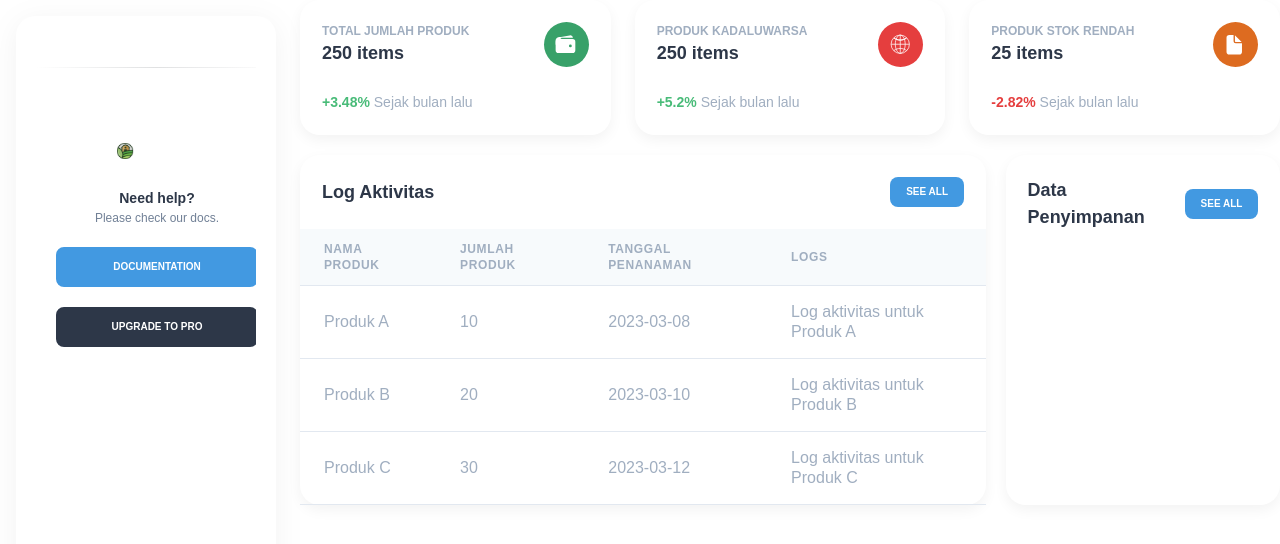
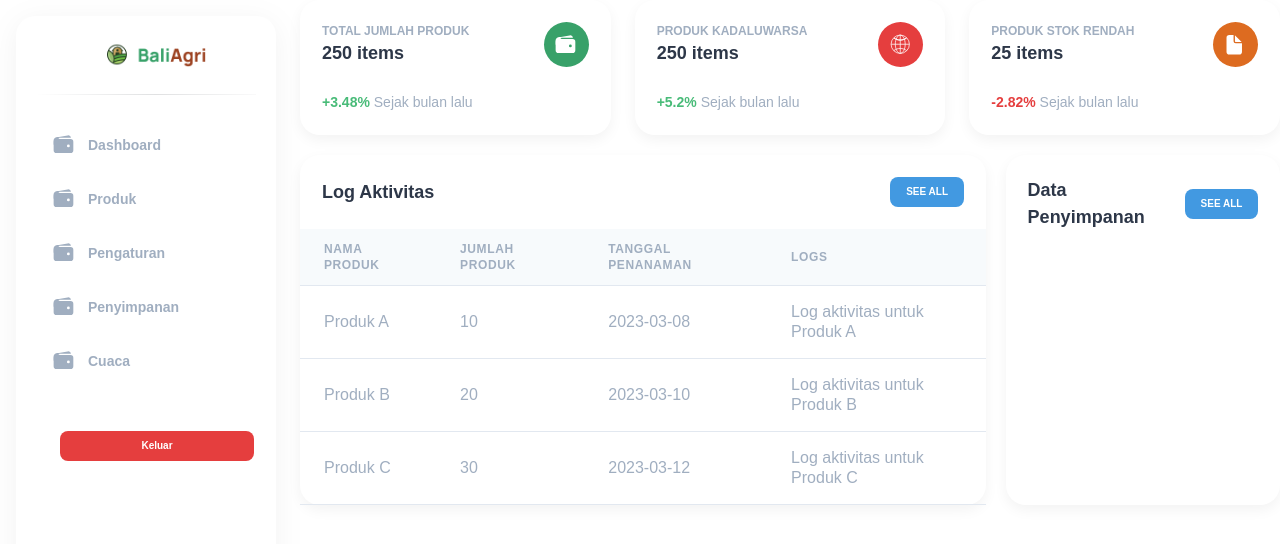
Before and after one commit to aruvin-s/smartfarm, a React (Vite) app: page / in a window 1280 px wide. Shown: the top 544 px of the page. Built offline with nearby package versions, Linux system fonts and the light colour scheme.

Commit message:
fix sidebar

```diff
--- a/src/components/Sidebar/Sidebar.jsx
+++ b/src/components/Sidebar/Sidebar.jsx
@@ -1,5 +1,5 @@
 /*eslint-disable*/
-import { HamburgerIcon } from "@chakra-ui/icons";
+import { HamburgerIcon, Icon } from "@chakra-ui/icons";
 // chakra imports
 import {
   Box,
@@ -18,6 +18,12 @@ import {
 } from "@chakra-ui/react";
 import IconBox from "../Icons/IconBox";
 import {
+  CartIcon,
+  DocumentIcon,
+  GlobeIcon,
+  WalletIcon,
+} from "../Icons/Icons.jsx";
+import {
   renderThumbDark,
   renderThumbLight,
   renderTrack,
@@ -30,6 +36,7 @@ import { SidebarHelp } from "./SidebarHelp";
 import React, { useState } from "react";
 import { Scrollbars } from "react-custom-scrollbars";
 import { NavLink, useLocation } from "react-router-dom";
+import sidebarLogo from "../../assets/logoSidebar.png";
 
 
 
@@ -50,18 +57,19 @@ function Sidebar(props) {
   // this function creates the links and collapses that appear in the sidebar (left menu)
   const { sidebarVariant } = props;
   const [menuItems, setMenuItems] = useState([
-    { name: "Dashboard", icon: "HamburgerIcon" },
-    { name: "Settings", icon: "HamburgerIcon" },
-    { name: "Help", icon: "HamburgerIcon" },
+    { name: "Dashboard", icon: "CartIcon" },
+    { name: "Produk", icon: "HamburgerIcon" },
+    { name: "Pengaturan", icon: "HamburgerIcon" },
+    { name: "Penyimpanan", icon: "HamburgerIcon" },
+    { name: "Cuaca", icon: "HamburgerIcon" }
   ]);
-  const createLinks = (routes) => {
+  const createLinks = () => {
     // Chakra Color Mode
     let activeBg = useColorModeValue("white", "navy.700");
     let inactiveBg = useColorModeValue("white", "navy.700");
     let activeColor = useColorModeValue("gray.700", "white");
     let inactiveColor = useColorModeValue("gray.400", "gray.400");
     let sidebarActiveShadow = "0px 7px 11px rgba(0, 0, 0, 0.04)";
-    const createLinks = () => {
     return menuItems.map((item, key) => (
         <Button
           key={key}
@@ -81,10 +89,10 @@ function Sidebar(props) {
         >
           <Flex>
             {typeof item.icon === "string" ? (
-              <Icon>{item.icon}</Icon>
+              <WalletIcon h={"24px"} w={"24px"} color="gray.400" me="12px" />
             ) : (
               <IconBox bg="blue.500" color="white" h="30px" w="30px" me="12px">
-                {item.icon}
+              <WalletIcon h={"24px"} w={"24px"} color="gray.400" />
               </IconBox>
             )}
             <Text color={useColorModeValue("gray.400", "white")} my="auto" fontSize="sm">
@@ -94,8 +102,6 @@ function Sidebar(props) {
         </Button>
       ));
   };
-
-  };
   const { logo, routes } = props;
 
   //  BRAND
@@ -104,15 +110,16 @@ function Sidebar(props) {
   let sidebarRadius = "20px";
   let sidebarMargins = "0px";
   var brand = (
-    <Box pt={"25px"} mb="12px">
-      {logo}
+    <Box pt={"25px"}>
+      <Box mx="auto" width="100px">
+        <img src={sidebarLogo} alt="Sidebar Logo" style={{ width: "100%", height: "auto" }} />
+      </Box>
       <HSeparator my="26px" />
     </Box>
   );
 
   // SIDEBAR
   return (
-    <Box ref={mainPanel}>
     <Box display={{ sm: "none", xl: "block" }} position="fixed">
       <Box
         bg={sidebarBg}
@@ -131,6 +138,10 @@ function Sidebar(props) {
         m={sidebarMargins}
         filter="drop-shadow(0px 5px 14px rgba(0, 0, 0, 0.05))"
         borderRadius={sidebarRadius}
+        display="flex"
+        flexDirection="column"
+        alignItems="center" // Center items horizontally
+        justifyContent="space-between" // Align items evenly along the vertical axis
       >
         <Scrollbars
           autoHide
@@ -153,9 +164,12 @@ function Sidebar(props) {
           <Stack direction="column" mb="40px">
             <Box>{createLinks()}</Box>
           </Stack>
-            <SidebarHelp sidebarVariant={sidebarVariant} />
+          <Box width="100%" textAlign="center"> {/* Container for the button */}
+            <Button variant='danger' maxH='30px' w="80%">
+              Keluar
+            </Button>
+          </Box>
         </Scrollbars>
-        </Box>
       </Box>
     </Box>
   );
@@ -332,8 +346,10 @@ export function SidebarResponsive(props) {
   //  BRAND
 
   var brand = (
-    <Box pt={"35px"} mb="8px">
-      {logo}
+    <Box pt={"25px"}>
+      <Box mx="auto" width="100px">
+        <img src={sidebarLogo} alt="Sidebar Logo" style={{ width: "100%", height: "auto" }} />
+      </Box>
       <HSeparator my="26px" />
     </Box>
   );
--- a/src/components/Sidebar/SidebarHelp.jsx
+++ b/src/components/Sidebar/SidebarHelp.jsx
@@ -25,7 +25,6 @@ import {
         mb="22px"
         mt="auto"
         mx='20px'>
-        <Image src={SidebarHelpImage} w='110px' h="auto" />
         <Flex direction='column' textAlign='center'>
           <Text fontSize='14px' color={textColor} fontWeight='bold'>
             Need help?
```
Also changed, not shown: src/assets/logoSidebar.png (added). Lines whose indentation alone changed are shown as unchanged.
